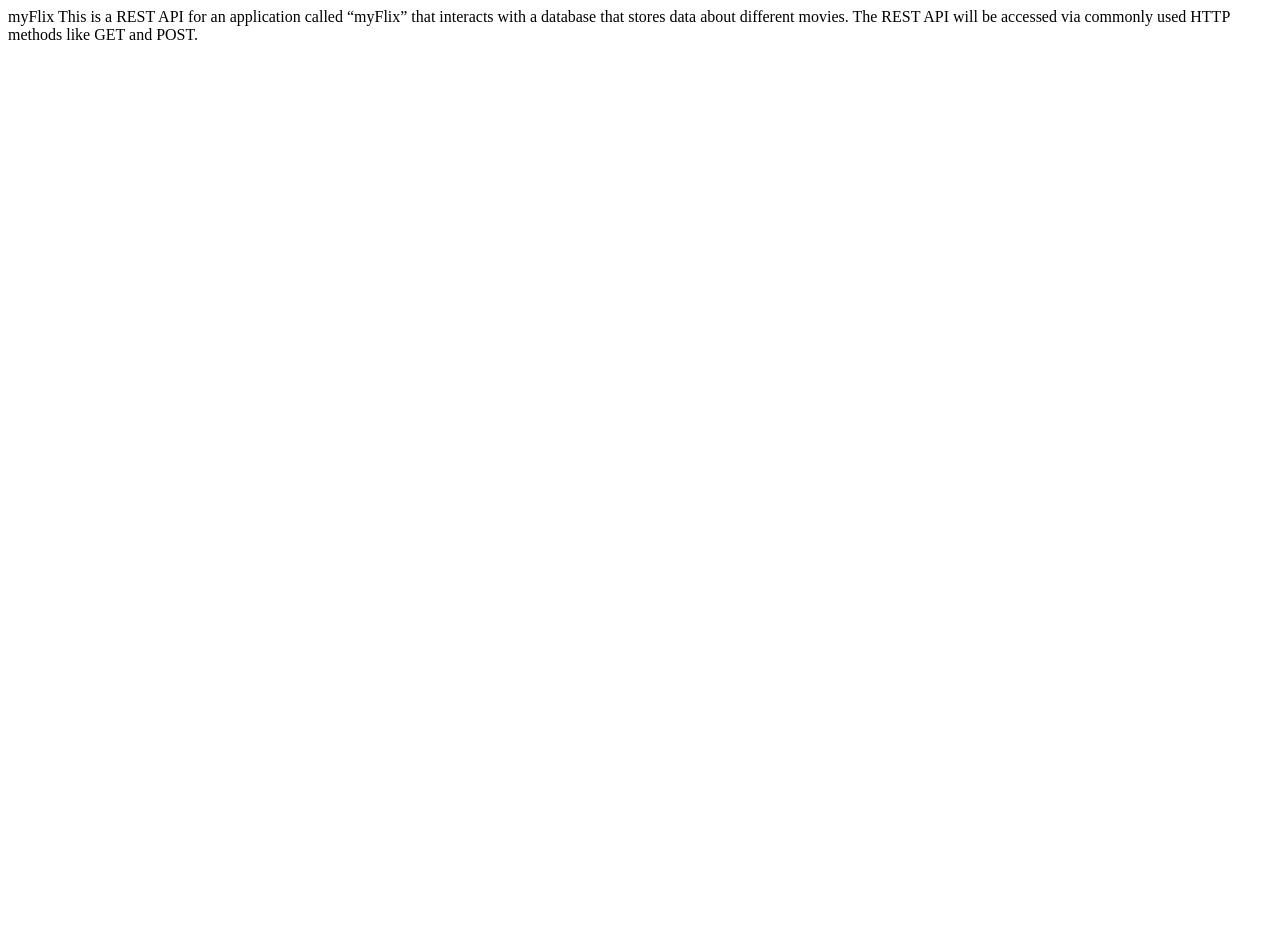
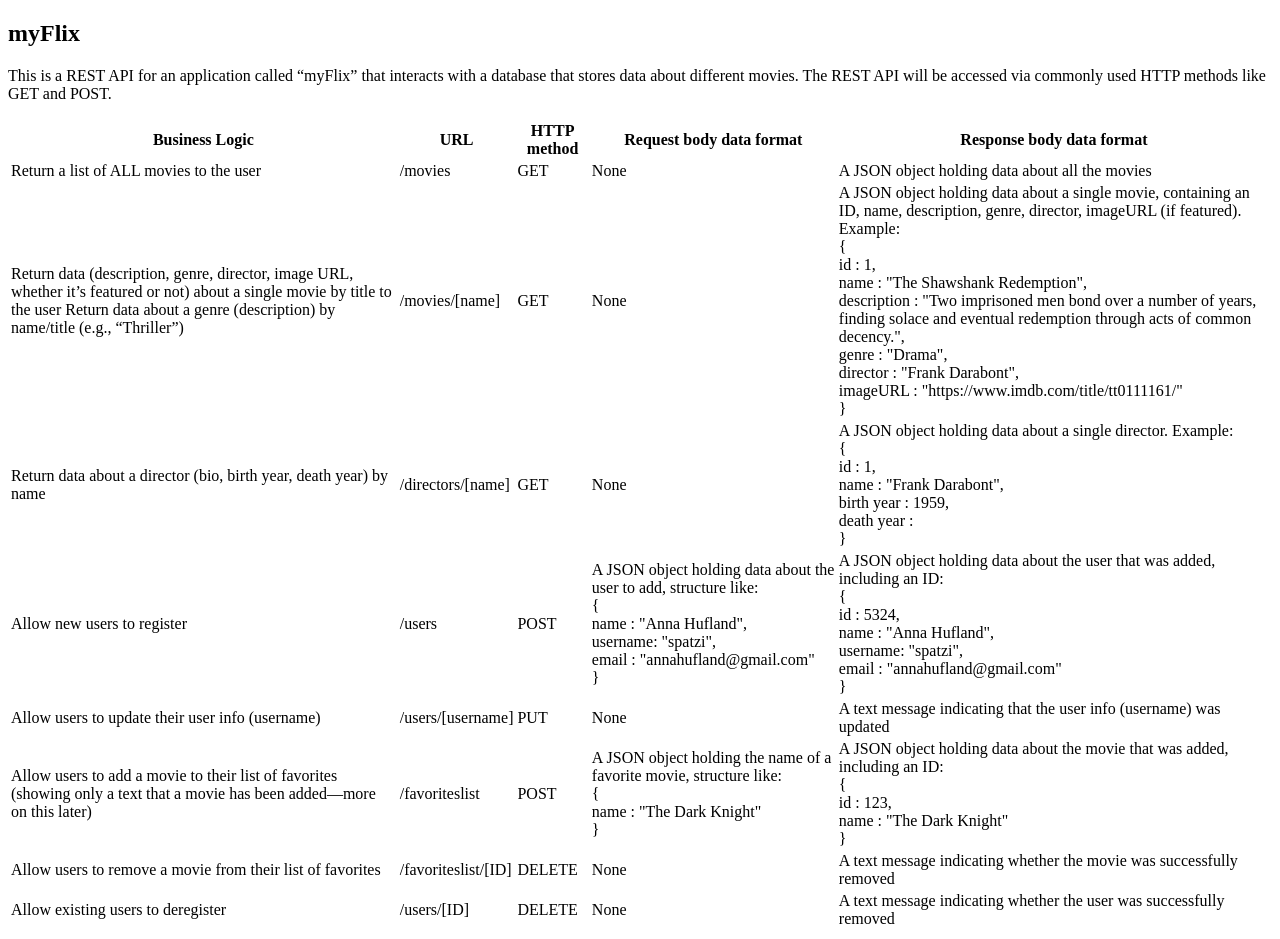
Before and after one commit to SarahJD/myFlix, a website: page public/documentation.html in a window 1280 px wide. Before the commit the page ends 800 px from the top, so only its background shows below. Drawn offline with Linux system fonts and the light colour scheme.

Commit message:
added endpoints to documentation.html

```diff
--- a/public/documentation.html
+++ b/public/documentation.html
@@ -1,3 +1,154 @@
-myFlix This is a REST API for an application called “myFlix” that interacts with
-a database that stores data about different movies. The REST API will be
-accessed via commonly used HTTP methods like GET and POST.
+<!DOCTYPE html>
+<html lang="en">
+  <head>
+    <meta charset="utf-8" />
+    <meta name="viewport" content="width=device-width, initial scale=1" />
+    <title>MyFlix - Documentation</title>
+    <link rel="stylesheet" type="text/css" href="../css/styles.css" />
+  </head>
+
+  <body>
+    <h2>myFlix</h2>
+    <p>
+      This is a REST API for an application called “myFlix” that interacts with
+      a database that stores data about different movies. The REST API will be
+      accessed via commonly used HTTP methods like GET and POST.
+    </p>
+
+    <table>
+      <tr>
+        <th>Business Logic</th>
+        <th>URL</th>
+        <th>HTTP method</th>
+        <th>Request body data format</th>
+        <th>Response body data format</th>
+      </tr>
+      <tr>
+        <td>Return a list of ALL movies to the user</td>
+        <td>/movies</td>
+        <td>GET</td>
+        <td>None</td>
+        <td>A JSON object holding data about all the movies</td>
+      </tr>
+      <tr>
+        <td>
+          Return data (description, genre, director, image URL, whether it’s
+          featured or not) about a single movie by title to the user Return data
+          about a genre (description) by name/title (e.g., “Thriller”)
+        </td>
+        <td>/movies/[name]</td>
+        <td>GET</td>
+        <td>None</td>
+        <td>
+          A JSON object holding data about a single movie, containing an ID,
+          name, description, genre, director, imageURL (if featured).
+          Example:<br />
+          {<br />
+          id : 1, <br />
+          name : "The Shawshank Redemption", <br />
+          description : "Two imprisoned men bond over a number of years, finding
+          solace and eventual redemption through acts of common decency.",
+          <br />
+          genre : "Drama", <br />
+          director : "Frank Darabont", <br />
+          imageURL : "https://www.imdb.com/title/tt0111161/"<br />
+          }
+        </td>
+      </tr>
+
+      <tr>
+        <td>
+          Return data about a director (bio, birth year, death year) by name
+        </td>
+        <td>/directors/[name]</td>
+        <td>GET</td>
+        <td>None</td>
+        <td>
+          A JSON object holding data about a single director. Example:<br />
+          {<br />
+          id : 1, <br />
+          name : "Frank Darabont", <br />
+          birth year : 1959,<br />
+          death year : <br />
+          }
+        </td>
+      </tr>
+      <tr>
+        <td>Allow new users to register</td>
+        <td>/users</td>
+        <td>POST</td>
+        <td>
+          A JSON object holding data about the user to add, structure like:<br />
+          {<br />
+          name : "Anna Hufland",<br />
+          username: "spatzi", <br />
+          email : "annahufland@gmail.com"<br />
+          }
+        </td>
+        <td>
+          A JSON object holding data about the user that was added, including an
+          ID: <br />
+          {<br />
+          id : 5324, <br />
+          name : "Anna Hufland",<br />
+          username: "spatzi", <br />
+          email : "annahufland@gmail.com"<br />
+          }
+        </td>
+      </tr>
+      <tr>
+        <td>Allow users to update their user info (username)</td>
+        <td>/users/[username]</td>
+        <td>PUT</td>
+        <td>None</td>
+        <td>
+          A text message indicating that the user info (username) was updated
+        </td>
+      </tr>
+      <tr>
+        <td>
+          Allow users to add a movie to their list of favorites (showing only a
+          text that a movie has been added—more on this later)
+        </td>
+        <td>/favoriteslist</td>
+        <td>POST</td>
+        <td>
+          A JSON object holding the name of a favorite movie, structure like:<br />
+          {<br />
+          name : "The Dark Knight"<br />
+          }
+        </td>
+        <td>
+          A JSON object holding data about the movie that was added, including
+          an ID: <br />
+          {<br />
+          id : 123, <br />
+          name : "The Dark Knight"<br />
+          }
+        </td>
+      </tr>
+      <tr>
+        <td>
+          Allow users to remove a movie from their list of favorites
+        </td>
+        <td>/favoriteslist/[ID]</td>
+        <td>DELETE</td>
+        <td>None</td>
+        <td>
+          A text message indicating whether the movie was successfully removed
+        </td>
+      </tr>
+      <tr>
+        <td>
+          Allow existing users to deregister
+        </td>
+        <td>/users/[ID]</td>
+        <td>DELETE</td>
+        <td>None</td>
+        <td>
+          A text message indicating whether the user was successfully removed
+        </td>
+      </tr>
+    </table>
+  </body>
+</html>
```
